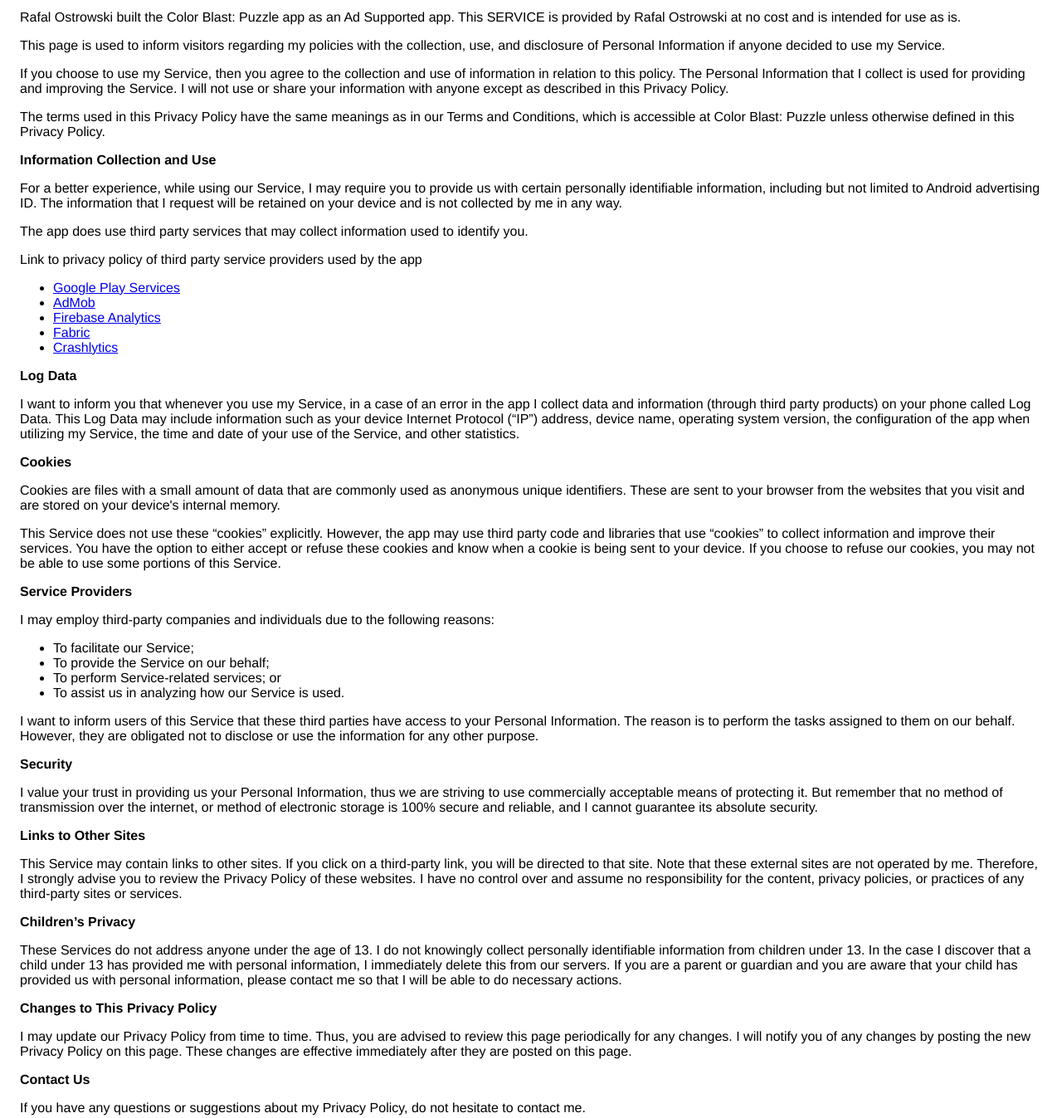
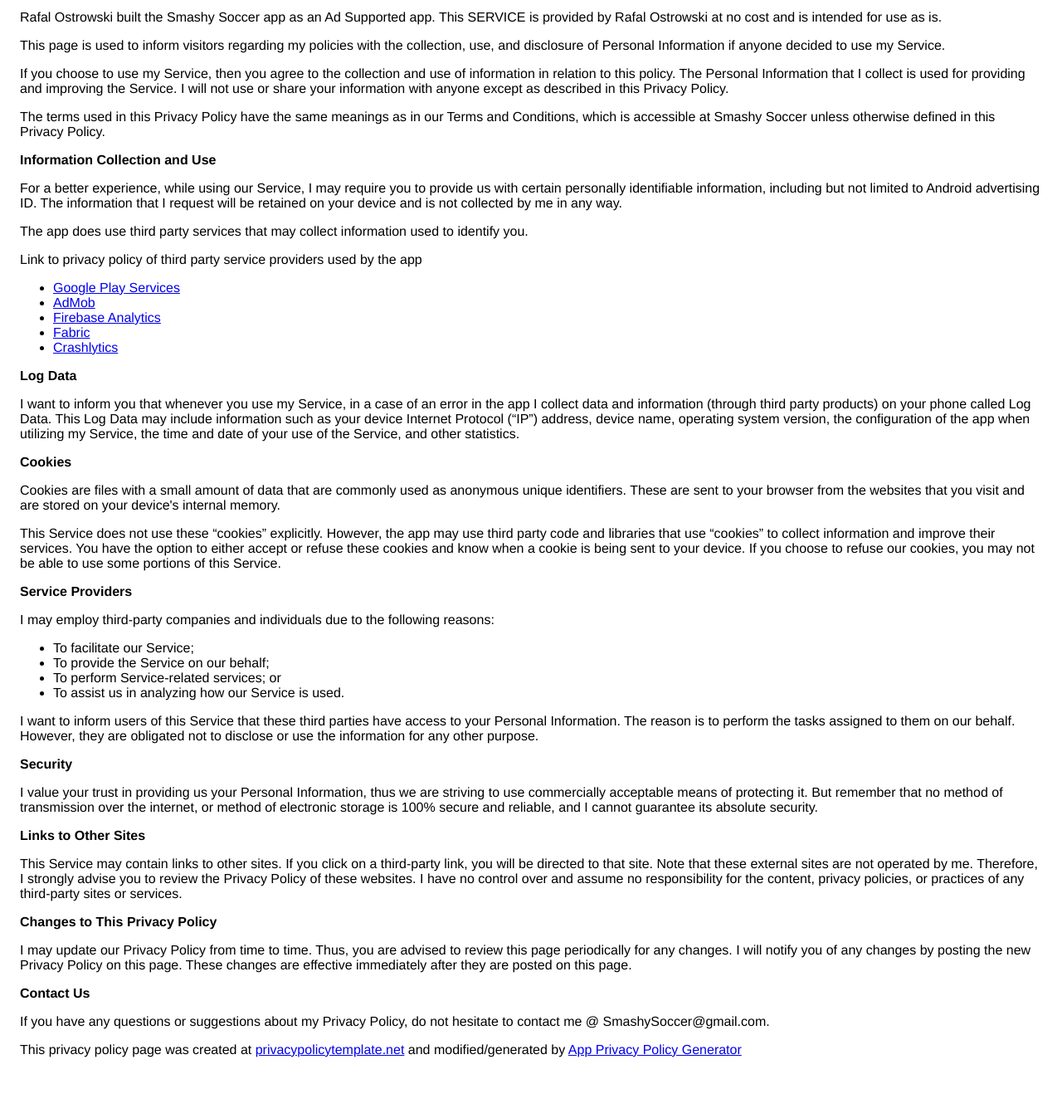
Before and after one commit to ostryhub/ostryhub.github.io, a plain HTML site: page SmashySoccer/privacy-policy/index.html in a window 1280 px wide. Shown: the part 80-1427 px from the top of the page at 83% size. After the commit the page ends 1394 px from the top, so only its background shows below. Drawn offline with Linux system fonts and the light colour scheme.

Commit message:
Removed children under 13 section and added game specific contact emails.

```diff
--- a/SmashySoccer/privacy-policy/index.html
+++ b/SmashySoccer/privacy-policy/index.html
@@ -1,4 +1,4 @@
-<!DOCTYPE html><html> <head> <meta charset="utf-8"> <meta name="viewport" content="width=device-width"> <title>Privacy Policy</title> <style>body{font-family: "Helvetica Neue", Helvetica, Arial, sans-serif; padding:1em;}</style></head> <body><h2>Privacy Policy</h2> <p> Rafal Ostrowski built the Color Blast: Puzzle app as an Ad Supported app. This SERVICE is provided by Rafal Ostrowski at no cost and is intended for use as is.
+<!DOCTYPE html><html> <head> <meta charset="utf-8"> <meta name="viewport" content="width=device-width"> <title>Privacy Policy</title> <style>body{font-family: "Helvetica Neue", Helvetica, Arial, sans-serif; padding:1em;}</style></head> <body><h2>Privacy Policy</h2> <p> Rafal Ostrowski built the Smashy Soccer app as an Ad Supported app. This SERVICE is provided by Rafal Ostrowski at no cost and is intended for use as is.
                   </p> <p>This page is used to inform visitors regarding my policies with the collection, use, and
                     disclosure of Personal Information if anyone decided to use my Service.
                   </p> <p>If you choose to use my Service, then you agree to the collection and use of information in relation
@@ -6,7 +6,7 @@
                     Service. I will not use or share your information with anyone except as described
                     in this Privacy Policy.
                   </p> <p>The terms used in this Privacy Policy have the same meanings as in our Terms and Conditions, which is accessible
-                    at Color Blast: Puzzle unless otherwise defined in this Privacy Policy.
+                    at Smashy Soccer unless otherwise defined in this Privacy Policy.
                   </p> <p><strong>Information Collection and Use</strong></p> <p>For a better experience, while using our Service, I may require you to provide us with certain
                     personally identifiable information, including but not limited to Android advertising ID. The information that I request will be retained on your device and is not collected by me in any way.
                   </p> <p>The app does use third party services that may collect information used to identify you.</p> <div><p>Link to privacy policy of third party service providers used by the app</p> <ul><li><a href="https://www.google.com/policies/privacy/" target="_blank">Google Play Services</a></li> <li><a href="https://support.google.com/admob/answer/6128543?hl=en" target="_blank">AdMob</a></li> <li><a href="https://firebase.google.com/policies/analytics" target="_blank">Firebase Analytics</a></li> <li><a href="https://fabric.io/privacy" target="_blank">Fabric</a></li> <li><a href="http://try.crashlytics.com/terms/privacy-policy.pdf" target="_blank">Crashlytics</a></li> <!----></ul></div> <p><strong>Log Data</strong></p> <p> I want to inform you that whenever you use my Service, in a case of an
@@ -32,15 +32,10 @@
                     advise you to review the Privacy Policy of these websites. I have no control over
                     and assume no responsibility for the content, privacy policies, or practices of any third-party sites
                     or services.
-                  </p> <p><strong>Children’s Privacy</strong></p> <p>These Services do not address anyone under the age of 13. I do not knowingly collect
-                    personally identifiable information from children under 13. In the case I discover that a child
-                    under 13 has provided me with personal information, I immediately delete this from
-                    our servers. If you are a parent or guardian and you are aware that your child has provided us with personal
-                    information, please contact me so that I will be able to do necessary actions.
                   </p> <p><strong>Changes to This Privacy Policy</strong></p> <p> I may update our Privacy Policy from time to time. Thus, you are advised to review
                     this page periodically for any changes. I will notify you of any changes by posting
                     the new Privacy Policy on this page. These changes are effective immediately after they are posted on
                     this page.
                   </p> <p><strong>Contact Us</strong></p> <p>If you have any questions or suggestions about my Privacy Policy, do not hesitate to contact
-                    me.
+                    me @ SmashySoccer@gmail.com.
                   </p> <p>This privacy policy page was created at <a href="https://privacypolicytemplate.net" target="_blank">privacypolicytemplate.net</a>                    and modified/generated by <a href="https://app-privacy-policy-generator.firebaseapp.com/" target="_blank">App Privacy Policy Generator</a></p></body></html>
```
Also changed, not shown: ColorBlastPuzzle/privacy-policy/index.html (+1 -6 lines).
